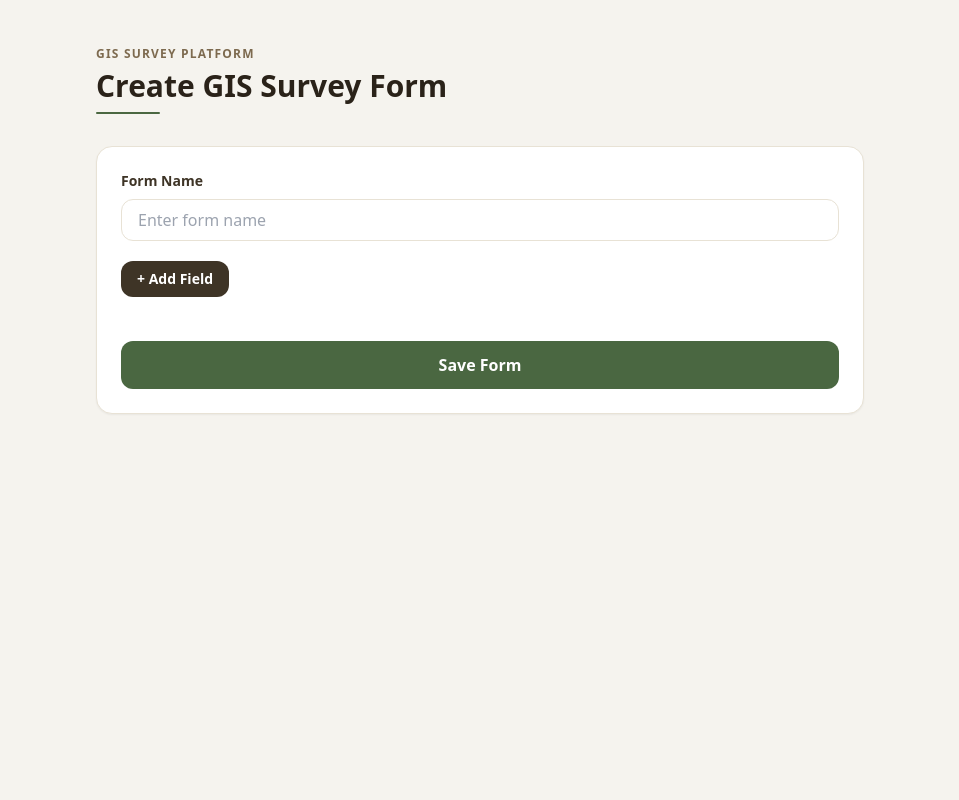
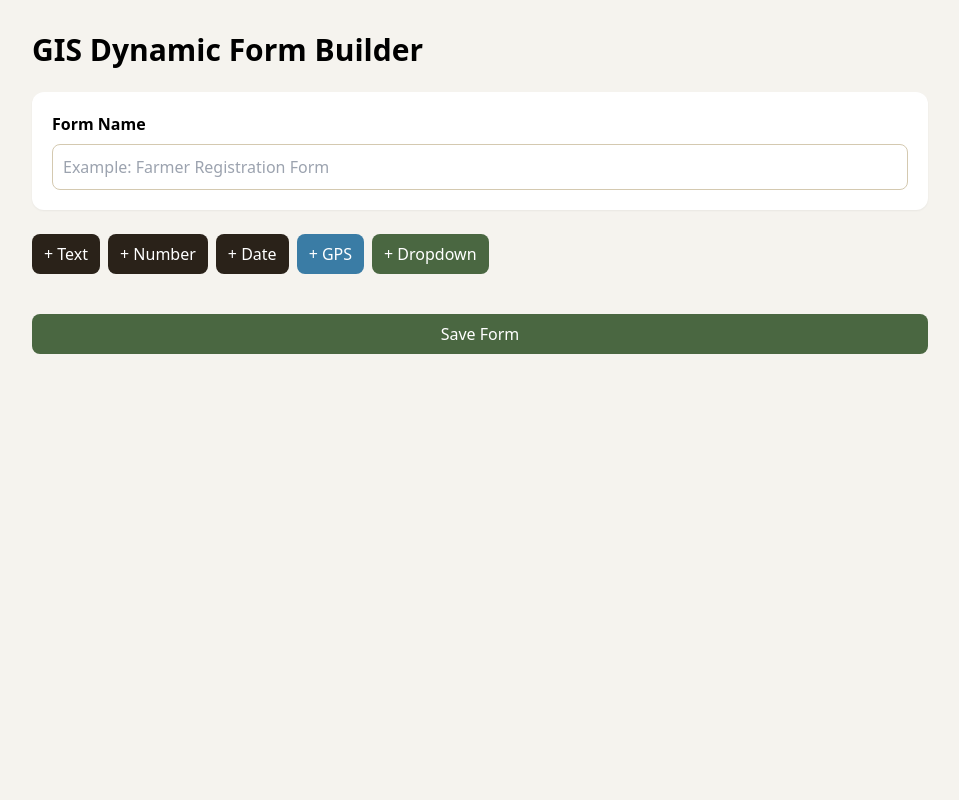
Before and after one commit to davy254/Gis_app, a Django app: template gis_backend/core/templates/core/form_builder.html in a window 1280 px wide. Shown: the whole page, without its empty margins (160-1119 px from the left). Run offline with Django 3.2, Linux system fonts and the light colour scheme; the template is opened without the code that fills it, so the values that code supplies are empty; some libraries are stand-ins or nearby versions.

Commit message:
Added functionality of dropdown in forms

```diff
--- a/gis_backend/core/templates/core/form_builder.html
+++ b/gis_backend/core/templates/core/form_builder.html
@@ -2,186 +2,544 @@
 <html lang="en">
 <head>
 <meta charset="UTF-8">
-    <title>GIS Form Builder</title>
+<meta name="viewport" content="width=device-width, initial-scale=1.0">
+
+<title>GIS Dynamic Form Builder</title>
 
 <script src="https://cdn.tailwindcss.com"></script>
 
-    <script>
-        tailwind.config = {
-            theme: {
-                extend: {
-                    colors: {
-                        earth: {
-                            50:  '#f5f3ee',
-                            100: '#e8e2d5',
-                            200: '#d4c9b0',
-                            400: '#9f8a67',
-                            500: '#7d6a4f',
-                            700: '#3e3426',
-                            800: '#2a2219',
-                        },
-                        moss: '#4a6741',
+<style>
+
+body{
+    background:#f5f3ee;
 }
+
+.field-card{
+    background:white;
+    border:1px solid #e8e2d5;
+    border-radius:12px;
+    padding:16px;
+    margin-bottom:16px;
 }
+
+.field-input{
+    width:100%;
+    padding:10px;
+    border:1px solid #d4c9b0;
+    border-radius:8px;
 }
+
+.field-input:focus{
+    outline:none;
+    border-color:#3a7ca5;
 }
-    </script>
+
+.btn{
+    padding:8px 12px;
+    border-radius:8px;
+    border:none;
+    cursor:pointer;
+}
+
+.btn-dark{
+    background:#2a2219;
+    color:white;
+}
+
+.btn-green{
+    background:#4a6741;
+    color:white;
+}
+
+.btn-blue{
+    background:#3a7ca5;
+    color:white;
+}
+
+.remove-btn{
+    color:red;
+    background:none;
+    border:none;
+    cursor:pointer;
+}
+
+.option-row{
+    display:flex;
+    gap:8px;
+    margin-top:8px;
+}
+
+.section-label{
+    font-size:12px;
+    text-transform:uppercase;
+    letter-spacing:1px;
+    color:#666;
+    margin-bottom:4px;
+}
+
+</style>
 </head>
 
-<body class="min-h-screen bg-earth-50 py-10 px-4">
+<body class="p-8">
 
-<div class="max-w-3xl mx-auto">
+<div class="max-w-4xl mx-auto">
 
-    <!-- Header -->
-    <div class="mb-8">
-        <span class="text-xs uppercase tracking-widest text-earth-500 font-semibold">
-            GIS Survey Platform
-        </span>
-
-        <h1 class="text-3xl font-bold text-earth-800 mt-1">
-            Create GIS Survey Form
+    <!-- PAGE HEADER -->
+    <h1 class="text-3xl font-bold mb-6">
+        GIS Dynamic Form Builder
     </h1>
 
-        <div class="mt-2 h-0.5 w-16 bg-moss rounded"></div>
-    </div>
+    <!-- FORM NAME -->
+    <div class="bg-white p-5 rounded-xl shadow-sm mb-6">
 
-    <!-- Card -->
-    <div class="bg-white border border-earth-100 rounded-2xl shadow-sm p-6">
-
-        <!-- Form Name -->
-        <div class="mb-5">
-            <label class="block text-sm font-semibold text-earth-700 mb-2">
+        <label class="block mb-2 font-semibold">
             Form Name
         </label>
 
         <input
-                type="text"
             id="form-name"
-                class="w-full px-4 py-2 rounded-xl border border-earth-100
-                       focus:outline-none focus:ring-2 focus:ring-moss"
-                placeholder="Enter form name"
+            class="field-input"
+            placeholder="Example: Farmer Registration Form"
         >
+
     </div>
 
-        <!-- Add Field Button -->
-        <button
-            onclick="addField()"
-            class="bg-earth-700 text-white px-4 py-2 rounded-xl text-sm font-semibold
-                   hover:bg-earth-800 transition-all duration-200"
-        >
-            + Add Field
+    <!-- TOOLBAR -->
+    <div class="flex gap-2 flex-wrap mb-6">
+
+        <button class="btn btn-dark"
+                onclick="addField('text')">
+            + Text
         </button>
 
-        <!-- Fields Container -->
-        <div id="fields-container" class="mt-5 space-y-3"></div>
+        <button class="btn btn-dark"
+                onclick="addField('number')">
+            + Number
+        </button>
 
-        <!-- Save Button -->
-        <button
-            onclick="saveForm()"
-            class="mt-6 w-full bg-moss text-white px-4 py-3 rounded-xl font-semibold
-                   hover:bg-green-900 transition-all duration-200"
-        >
-            Save Form
+        <button class="btn btn-dark"
+                onclick="addField('date')">
+            + Date
+        </button>
+
+        <button class="btn btn-blue"
+                onclick="addField('gps')">
+            + GPS
+        </button>
+
+        <button class="btn btn-green"
+                onclick="addField('dropdown')">
+            + Dropdown
         </button>
 
     </div>
+
+    <!-- FIELDS -->
+    <div id="fields-container"></div>
+
+    <button
+        onclick="saveForm()"
+        class="btn btn-green w-full mt-4">
+
+        Save Form
+
+    </button>
+
 </div>
 
 <script>
-function addField() {
-    const fieldHTML = `
-        <div class="border border-earth-100 rounded-2xl p-4 bg-earth-50">
 
-            <div class="grid grid-cols-1 md:grid-cols-2 gap-4">
+const fieldsContainer =
+    document.getElementById("fields-container");
 
-                <!-- Label -->
-                <div>
-                    <label class="block text-sm font-semibold text-earth-700 mb-2">
+let fieldCounter = 0;
+
+/////////////////////////////////////////////////////////
+// ADD FIELD
+/////////////////////////////////////////////////////////
+
+function addField(type){
+
+    fieldCounter++;
+
+    let html = "";
+
+    switch(type){
+
+        case "text":
+            html = createFieldCard("text");
+            break;
+
+        case "number":
+            html = createFieldCard("number");
+            break;
+
+        case "date":
+            html = createFieldCard("date");
+            break;
+
+        case "gps":
+            html = createGPSCard();
+            break;
+
+        case "dropdown":
+            html = createDropdownCard(fieldCounter);
+            break;
+    }
+
+    fieldsContainer.insertAdjacentHTML(
+        "beforeend",
+        html
+    );
+}
+
+/////////////////////////////////////////////////////////
+// STANDARD FIELD
+/////////////////////////////////////////////////////////
+
+function createFieldCard(type){
+
+    return `
+    <div class="field-card">
+
+        <div class="section-label">
             Field Label
-                    </label>
+        </div>
 
         <input
-                        type="text"
-                        class="field-label w-full px-3 py-2 rounded-xl border border-earth-200
-                               focus:outline-none focus:ring-2 focus:ring-moss"
-                        placeholder="Enter label"
-                    >
+            class="field-input field-label"
+            placeholder="Enter field label">
+
+        <input
+            type="hidden"
+            class="field-type"
+            value="${type}">
+
+        <button
+            class="remove-btn mt-3"
+            onclick="this.parentElement.remove()">
+
+            Remove Field
+
+        </button>
+
+    </div>
+    `;
+}
+
+/////////////////////////////////////////////////////////
+// GPS FIELD
+/////////////////////////////////////////////////////////
+
+function createGPSCard(){
+
+    return `
+    <div class="field-card">
+
+        <div class="section-label">
+            GPS Field Label
         </div>
 
-                <!-- Type -->
-                <div>
-                    <label class="block text-sm font-semibold text-earth-700 mb-2">
-                        Field Type
-                    </label>
+        <input
+            class="field-input field-label"
+            placeholder="GPS Location">
+
+        <input
+            type="hidden"
+            class="field-type"
+            value="gps">
+
+        <button
+            class="remove-btn mt-3"
+            onclick="this.parentElement.remove()">
+
+            Remove Field
+
+        </button>
+
+    </div>
+    `;
+}
+
+/////////////////////////////////////////////////////////
+// DROPDOWN FIELD
+/////////////////////////////////////////////////////////
+
+function createDropdownCard(id){
+
+    return `
+    <div class="field-card dropdown-card">
+
+        <div class="section-label">
+            Dropdown Label
+        </div>
+
+        <input
+            class="field-input field-label"
+            placeholder="Crop Type">
+
+        <input
+            type="hidden"
+            class="field-type"
+            value="dropdown">
+
+        <div class="mt-4">
+
+            <div class="section-label">
+                Dropdown Preview
+            </div>
 
             <select
-                        class="field-type w-full px-3 py-2 rounded-xl border border-earth-200
-                               focus:outline-none focus:ring-2 focus:ring-moss"
-                    >
-                        <option value="text">Text</option>
-                        <option value="number">Number</option>
-                        <option value="dropdown">Dropdown</option>
-                        <option value="date">Date</option>
-                        <option value="gps">GPS</option>
-                        <option value="photo">Photo</option>
+                id="preview-${id}"
+                class="field-input dropdown-preview">
+
+                <option>
+                    Select option
+                </option>
+
             </select>
+
         </div>
 
+        <div class="options-container mt-4"></div>
+
+        <button
+            class="btn btn-blue mt-3"
+            onclick="addOption(this, ${id})">
+
+            + Add Option
+
+        </button>
+
+        <button
+            class="remove-btn mt-3"
+            onclick="this.parentElement.remove()">
+
+            Remove Field
+
+        </button>
+
     </div>
+    `;
+}
+
+/////////////////////////////////////////////////////////
+// ADD OPTION
+/////////////////////////////////////////////////////////
+
+function addOption(button,id){
+
+    const container =
+        button.parentElement
+              .querySelector(".options-container");
+
+    const html = `
+    <div class="option-row">
+
+        <input
+            class="field-input option-input"
+            placeholder="Option"
+
+            oninput="updateDropdownPreview(${id}, this)">
+
+        <button
+            class="remove-btn"
+            onclick="removeOption(this, ${id})">
+
+            X
+
+        </button>
+
     </div>
     `;
 
-    document.getElementById("fields-container")
-        .insertAdjacentHTML("beforeend", fieldHTML);
+    container.insertAdjacentHTML(
+        "beforeend",
+        html
+    );
+
+    refreshDropdown(id);
 }
 
-async function saveForm() {
-    let labels = document.querySelectorAll(".field-label");
-    let types = document.querySelectorAll(".field-type");
+/////////////////////////////////////////////////////////
+// REMOVE OPTION
+/////////////////////////////////////////////////////////
 
-    let structure = [];
+function removeOption(button,id){
 
-    for (let i = 0; i < labels.length; i++) {
-        structure.push({
-            label: labels[i].value,
-            type: types[i].value
+    button.parentElement.remove();
+
+    refreshDropdown(id);
+}
+
+/////////////////////////////////////////////////////////
+// UPDATE OPTION
+/////////////////////////////////////////////////////////
+
+function updateDropdownPreview(id){
+
+    refreshDropdown(id);
+}
+
+/////////////////////////////////////////////////////////
+// REFRESH DROPDOWN
+/////////////////////////////////////////////////////////
+
+function refreshDropdown(id){
+
+    const card =
+        document
+        .querySelector(`#preview-${id}`)
+        .closest(".dropdown-card");
+
+    const preview =
+        document.getElementById(`preview-${id}`);
+
+    preview.innerHTML =
+        `<option>Select option</option>`;
+
+    card.querySelectorAll(".option-input")
+    .forEach(input => {
+
+        if(input.value.trim()){
+
+            preview.innerHTML += `
+            <option>
+                ${input.value}
+            </option>
+            `;
+        }
     });
 }
 
-    let data = {
-        name: document.getElementById("form-name").value,
+/////////////////////////////////////////////////////////
+// SAVE FORM
+/////////////////////////////////////////////////////////
+
+async function saveForm() {
+
+    const formName =
+        document.getElementById("form-name")
+        .value.trim();
+
+    if (!formName) {
+        alert("Please enter a form name.");
+        return;
+    }
+
+    const structure = [];
+
+    document
+    .querySelectorAll(".field-card")
+    .forEach(card => {
+
+        const label =
+            card.querySelector(".field-label")
+            ?.value
+            ?.trim();
+
+        const type =
+            card.querySelector(".field-type")
+            ?.value;
+
+        if (!label) return;
+
+        const field = {
+            label: label,
+            type: type
+        };
+
+        if (type === "dropdown") {
+
+            field.options = [];
+
+            card.querySelectorAll(".option-input")
+            .forEach(opt => {
+
+                if (opt.value.trim()) {
+                    field.options.push(opt.value.trim());
+                }
+            });
+        }
+
+        structure.push(field);
+    });
+
+    const payload = {
+        name: formName,
         structure: structure
     };
 
-    let response = await fetch("/api/forms/", {
+    try {
+
+        const response = await fetch("/api/forms/", {
             method: "POST",
             headers: {
                 "Content-Type": "application/json",
                 "X-CSRFToken": getCookie("csrftoken")
             },
-        body: JSON.stringify(data)
+            body: JSON.stringify(payload)
         });
 
         if (response.ok) {
-        let result = await response.json();
-        alert(`Form '${result.name}' saved successfully!`);
+
+            const result = await response.json();
+
+            alert(
+                `Form "${result.name}" saved successfully`
+            );
+
+            console.log(result);
+
         } else {
-        let error = await response.json();
-        alert("Error: " + JSON.stringify(error));
+
+            const error =
+                await response.json();
+
+            console.error(error);
+
+            alert(
+                "Failed to save form."
+            );
+        }
+
+    } catch (err) {
+
+        console.error(err);
+
+        alert(
+            "Network error while saving form."
+        );
     }
 }
 
 function getCookie(name) {
+
     let cookieValue = null;
 
-    if (document.cookie && document.cookie !== "") {
-        const cookies = document.cookie.split(";");
+    if (document.cookie &&
+        document.cookie !== '') {
 
-        for (let i = 0; i < cookies.length; i++) {
-            const cookie = cookies[i].trim();
+        const cookies =
+            document.cookie.split(';');
 
-            if (cookie.substring(0, name.length + 1) === (name + "=")) {
-                cookieValue = decodeURIComponent(cookie.substring(name.length + 1));
+        for (let cookie of cookies) {
+
+            cookie = cookie.trim();
+
+            if (
+                cookie.startsWith(
+                    name + '='
+                )
+            ) {
+
+                cookieValue =
+                    decodeURIComponent(
+                        cookie.substring(
+                            name.length + 1
+                        )
+                    );
+
                 break;
             }
         }
@@ -189,6 +547,7 @@ function getCookie(name) {
 
     return cookieValue;
 }
+
 </script>
 
 </body>
```
Also changed, not shown: gis_backend/core/templates/core/render_form.html (+30 -0 lines). Lines whose indentation alone changed are shown as unchanged.
